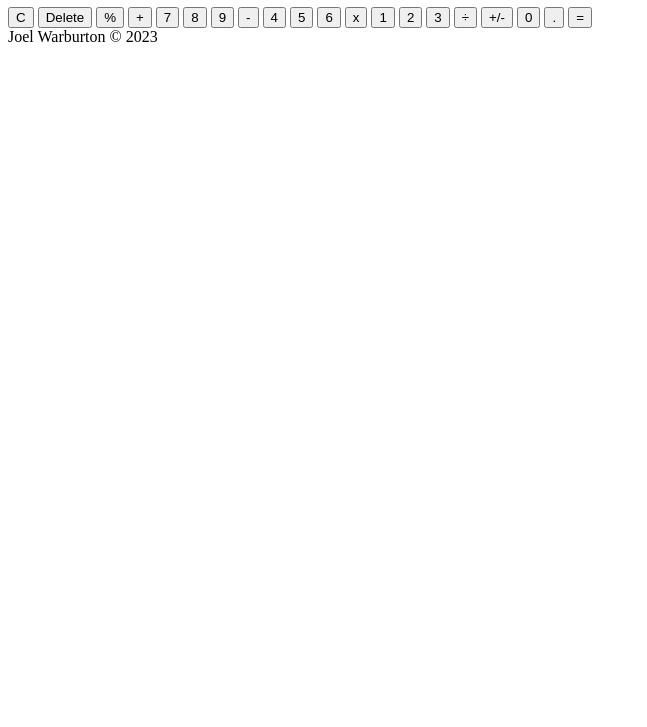
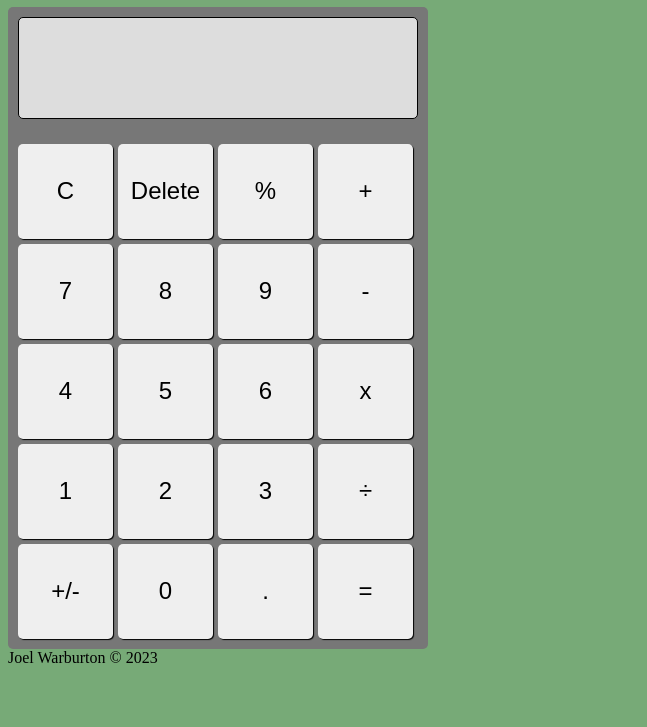
Before and after one commit to JoelSWarburton/Odin-calculator, a plain HTML site: page index.html in a window 1280 px wide. Shown: the part 73-800 px from the top of the page, without its empty margins (0-647 px from the left). Drawn offline with Linux system fonts and the light colour scheme.

Commit message:
Add interface elements and styling

```diff
--- a/index.html
+++ b/index.html
@@ -7,45 +7,45 @@
   </head>
   <body>
     <h1>Calculator</h1>
-    <div class="calc-body">
+    <div class="calculator">
       <div class="calc-screen">
         <p class="expression"></p>
         <p class="output"></p>
       </div>
 
       <div class="button-section">
-        <button>C</button>
-        <button>Delete</button>
-        <button>%</button>
-        <button>+</button>
+        <button class="btn" value="cancel">C</button>
+        <button class="btn">Delete</button>
+        <button class="btn">%</button>
+        <button class="btn">+</button>
 
-        <button>7</button>
-        <button>8</button>
-        <button>9</button>
-        <button>-</button>
+        <button class="btn number">7</button>
+        <button class="btn">8</button>
+        <button class="btn">9</button>
+        <button class="btn">-</button>
 
-        <button>4</button>
-        <button>5</button>
-        <button>6</button>
-        <button>x</button>
+        <button class="btn">4</button>
+        <button class="btn">5</button>
+        <button class="btn">6</button>
+        <button class="btn">x</button>
 
-        <button>1</button>
-        <button>2</button>
-        <button>3</button>
-        <button>&divide</button>
+        <button class="btn">1</button>
+        <button class="btn">2</button>
+        <button class="btn">3</button>
+        <button class="btn">&divide</button>
 
-        <button>+/-</button>
-        <button>0</button>
-        <button>.</button>
-        <button>=</button>
+        <button class="btn">+/-</button>
+        <button class="btn">0</button>
+        <button class="btn">.</button>
+        <button class="btn">=</button>
       </div>
-      <footer>
-        Joel Warburton &copy
-        <script>
-          document.write(new Date().getFullYear());
-        </script>
-      </footer>
     </div>
+    <footer>
+      Joel Warburton &copy
+      <script>
+        document.write(new Date().getFullYear());
+      </script>
+    </footer>
     <script src="script.js"></script>
   </body>
 </html>
--- a/style.css
+++ b/style.css
@@ -0,0 +1,40 @@
+body {
+  background-color: #7a7;
+}
+
+.calculator {
+  width: 400px;
+  padding: 10px;
+  background: #777;
+  border-radius: 5px;
+}
+
+.calc-screen {
+  background-color: #ddd;
+  height: 100px;
+  border: 1px black solid;
+  border-radius: 5px;
+}
+
+.button-section {
+  margin-top: 25px;
+  display: grid;
+  grid-template-columns: repeat(4, 95px);
+  grid-template-rows: repeat(5, 95px);
+  gap: 5px;
+}
+
+button {
+  box-sizing: border-box;
+  border-radius: 5px;
+  padding: 5px;
+  box-shadow: 1px 1px 1px black;
+  border: none;
+  transition: all 0.2s;
+  font-size: 1.5em;
+  font-family: Arial, Helvetica, sans-serif;
+}
+
+button:hover {
+  background-color: #dedede;
+}
```
